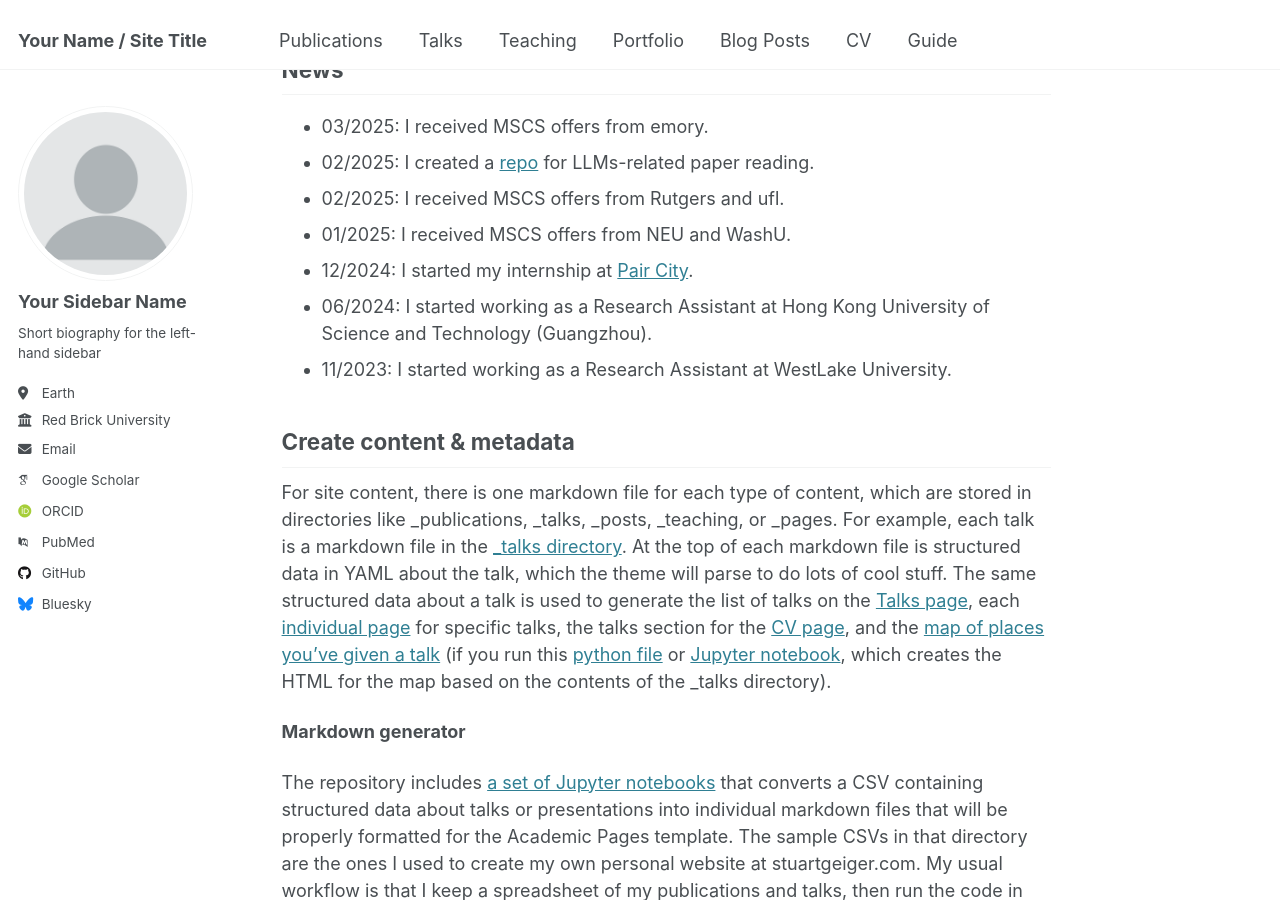
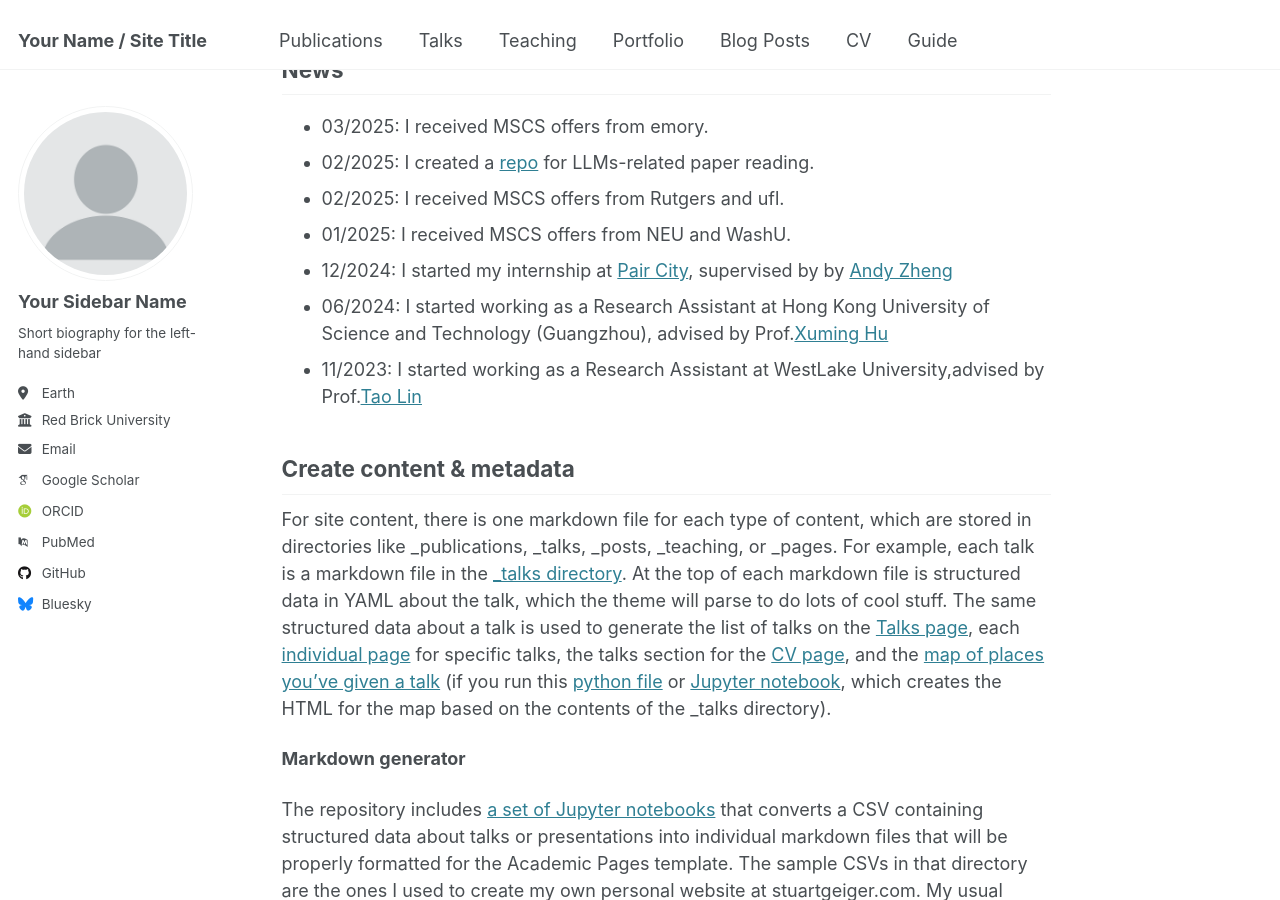
Before and after one commit to YongliangMiao/YongliangMiao.github.io, a Jekyll site: the page built from _pages/about.md, in a window 1280 px wide and 900 px high, scrolled down 525 px. Built offline with Jekyll 4.4.1, drawn with Linux system fonts in a browser that asks for light colours; some web fonts are replaced.

Commit message:
Update about.md

```diff
--- a/_pages/about.md
+++ b/_pages/about.md
@@ -24,9 +24,9 @@ News
 - 02/2025: I created a [repo](https://github.com/YongliangMiao/health-llms) for LLMs-related paper reading.
 - 02/2025: I received MSCS offers from Rutgers and ufl.
 - 01/2025: I received MSCS offers from NEU and WashU.
-- 12/2024: I started my internship at [Pair City](https://www.paircity.com/home).
-- 06/2024: I started working as a Research Assistant at Hong Kong University of Science and Technology (Guangzhou).
-- 11/2023: I started working as a Research Assistant at WestLake University.
+- 12/2024: I started my internship at [Pair City](https://www.paircity.com/home), supervised by by [Andy Zheng](https://rael.berkeley.edu/people/cheng-andy-zheng/)
+- 06/2024: I started working as a Research Assistant at Hong Kong University of Science and Technology (Guangzhou), advised by Prof.[Xuming Hu](https://xuminghu.github.io/)
+- 11/2023: I started working as a Research Assistant at WestLake University,advised by Prof.[Tao Lin](https://tlin-taolin.github.io/)
 
 
 Create content & metadata
```
